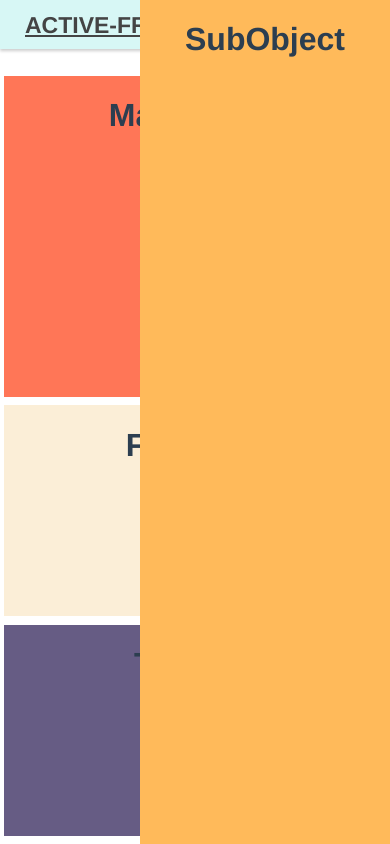
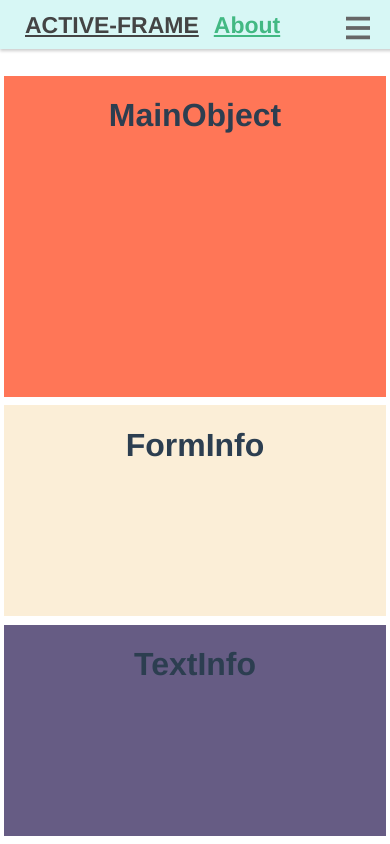
Before and after one commit to nari19/vue-prototype, a Vue app: page /about in a window 390 px wide. Built offline with nearby package versions, Linux system fonts and the light colour scheme.

Commit message:
menu svg

```diff
--- a/src/App.vue
+++ b/src/App.vue
@@ -3,7 +3,7 @@
     <div id="nav">
         <router-link to="/">ACTIVE-FRAME</router-link>
         <router-link to="/about">About</router-link>
-        <img src="./assets/images/menu.svg" alt="menu" id="rightMenu"/>
+        <img src="./assets/images/menu.svg" alt="open_menu" id="rightMenu"/>
     </div>
     <div id="content">
         <router-view/>
@@ -20,6 +20,13 @@
   font-family: "Avenir", Helvetica, Arial, sans-serif;
   -webkit-font-smoothing: antialiased;
   -moz-osx-font-smoothing: grayscale;
+}
+#content {
+  position: relative;
+  margin: 0 auto;
+  max-width: 1200px;
+  min-height: 700px;
+  height: 100vh;
 }
 
 #nav {
@@ -40,7 +47,7 @@
       color: #42b983;
     }
   }
-  #rightMenu {
+  #rightMenu{
     width: 24px;
     height: 24px;
     float: right;
@@ -54,11 +61,4 @@
     }
   }
 }
-#content {
-  position: relative;
-  margin: 0 auto;
-  max-width: 1200px;
-  min-height: 700px;
-  height: 100vh;
-}
 </style>
--- a/src/components/subObject/home.vue
+++ b/src/components/subObject/home.vue
@@ -19,4 +19,5 @@ export default {
 <!-- Add "scoped" attribute to limit CSS to this component only -->
 <style scoped lang="scss">
   @import "./style.scss";
+
 </style>
--- a/src/components/subObject/style.scss
+++ b/src/components/subObject/style.scss
@@ -9,22 +9,24 @@
 
 @media screen and (max-width:480px) { // custom
     .subObject {
-        width: 250px;
-        height: 100%;
-        position: fixed;
-        top: 0;
-        right: 0;
-        z-index: 25;
+        // width: 250px;
+        // height: 100%;
+        // position: fixed;
+        // top: 0;
+        // right: 0;
+        // z-index: 25;
+        display: none;
     }
 }
 @media screen and (min-width:480px) and (max-width:768px) { // custom
     .subObject {
-        width: 300px;
-        height: 100%;
-        position: fixed;
-        top: 0;
-        right: 0;
-        z-index: 25;
+        // width: 300px;
+        // height: 100%;
+        // position: fixed;
+        // top: 0;
+        // right: 0;
+        // z-index: 25;
+        display: none;
     }
 }
 @media screen and (min-width:768px) and ( max-width:1024px) {
```
